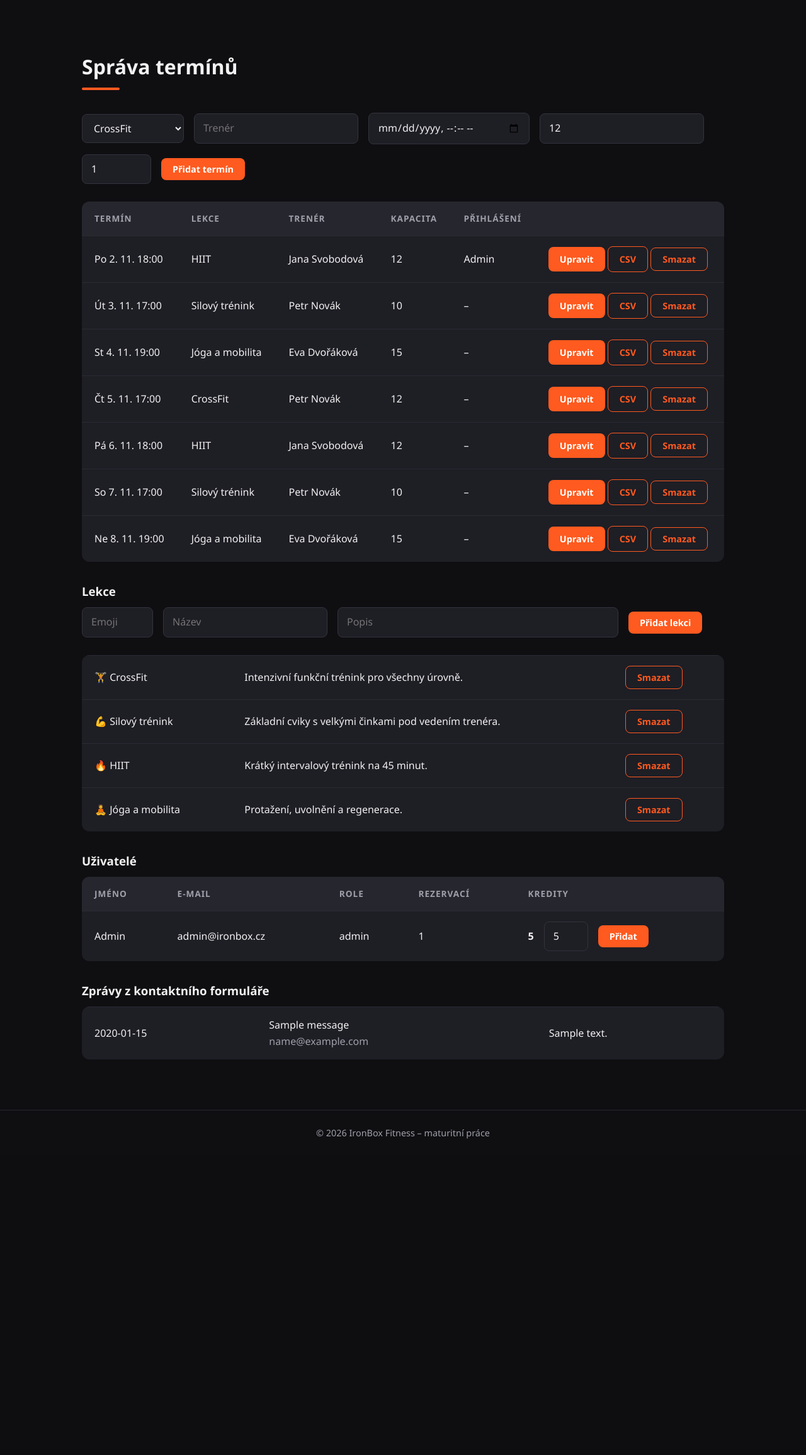
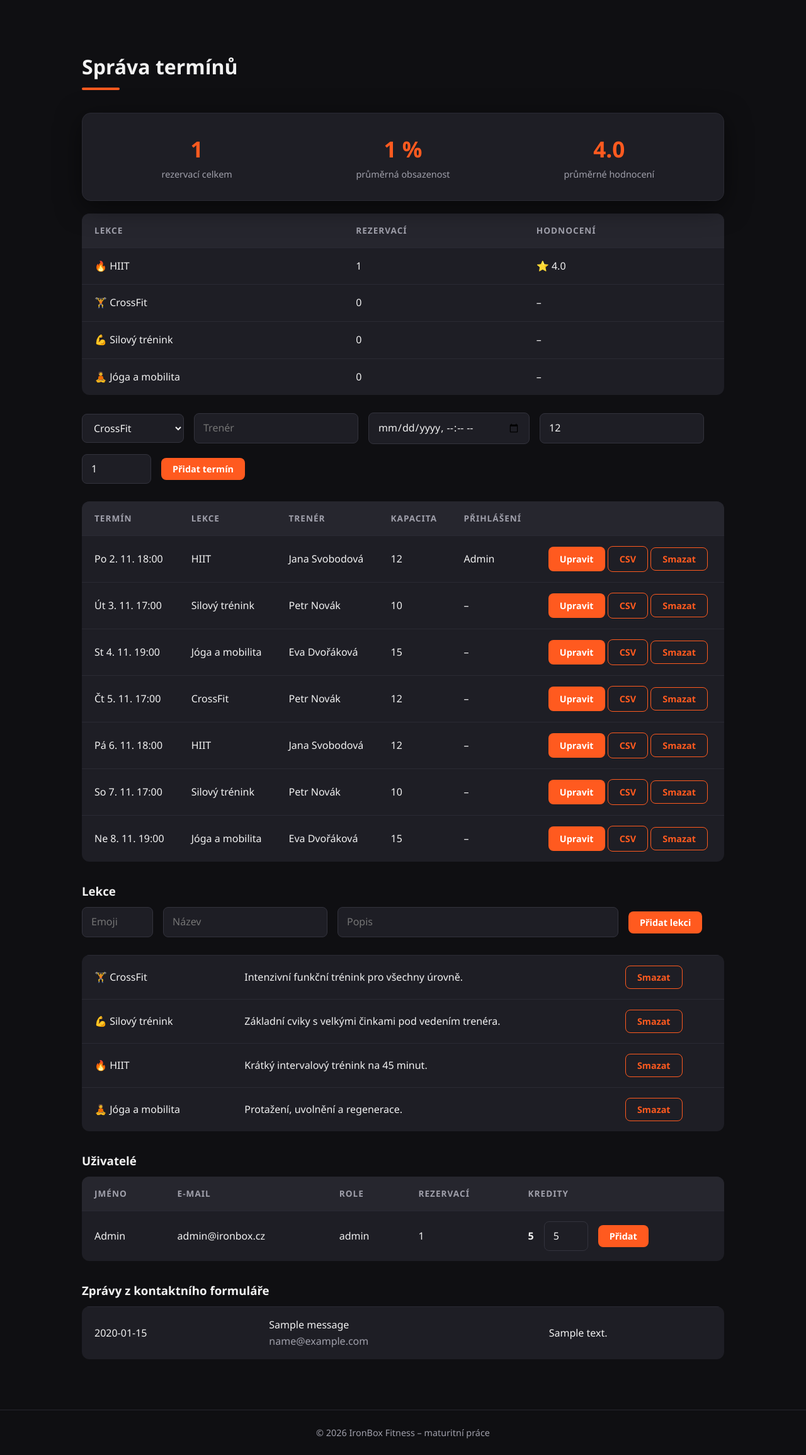
Before and after one commit to StepanSeda/rezervacni-system, a Flask app: page /admin in a window 1280 px wide. Shown: the part 74-2384 px from the top of the page at 63% size. Before the commit the page ends 1882 px from the top, so only its background shows below. Run offline with Flask 3, Linux system fonts and the light colour scheme; the visitor is signed in with stand-in values (Sample User, id 1); data comes from the database, SQL or seed files in the repository; tables that the repository leaves empty hold one stand-in row (values such as "Sample post"); data that the repository does not hold is empty.

Commit message:
dalsi upravy

```diff
--- a/app.py
+++ b/app.py
@@ -45,6 +45,15 @@ CREATE TABLE IF NOT EXISTS waitlist(
   user_id INTEGER NOT NULL REFERENCES users(id) ON DELETE CASCADE,
   session_id INTEGER NOT NULL REFERENCES sessions(id) ON DELETE CASCADE,
   UNIQUE(user_id, session_id));
+CREATE TABLE IF NOT EXISTS ratings(
+  user_id INTEGER NOT NULL REFERENCES users(id) ON DELETE CASCADE,
+  session_id INTEGER NOT NULL REFERENCES sessions(id) ON DELETE CASCADE,
+  stars INTEGER NOT NULL CHECK(stars BETWEEN 1 AND 5),
+  PRIMARY KEY(user_id, session_id));
+CREATE TABLE IF NOT EXISTS notifications(
+  id INTEGER PRIMARY KEY AUTOINCREMENT,
+  user_id INTEGER NOT NULL REFERENCES users(id) ON DELETE CASCADE,
+  text TEXT NOT NULL, created_at TEXT NOT NULL, seen INTEGER NOT NULL DEFAULT 0);
 CREATE TABLE IF NOT EXISTS messages(
   id INTEGER PRIMARY KEY AUTOINCREMENT,
   name TEXT NOT NULL, email TEXT NOT NULL, body TEXT NOT NULL, created_at TEXT NOT NULL);
@@ -125,7 +134,15 @@ def fmt(s):
 
 @app.context_processor
 def inject_user():
-    return {"user": current_user()}
+    u = current_user()
+    notes = []
+    if u:
+        notes = db().execute("SELECT text FROM notifications WHERE user_id=? AND seen=0 ORDER BY id",
+                             (u["id"],)).fetchall()
+        if notes:
+            db().execute("UPDATE notifications SET seen=1 WHERE user_id=?", (u["id"],))
+            db().commit()
+    return {"user": u, "notes": notes}
 
 
 def current_user():
@@ -166,7 +183,10 @@ def index():
     extra, args = ("AND s.class_id=?3", [uid, datetime.now().strftime(FMT), cid]) if cid \
         else ("", [uid, datetime.now().strftime(FMT)])
     sessions = db().execute(SESSION_SQL.format(extra=extra), args).fetchall()
-    classes = db().execute("SELECT * FROM classes").fetchall()
+    classes = db().execute("""SELECT c.*,
+        (SELECT ROUND(AVG(r.stars),1) FROM ratings r JOIN sessions s ON s.id=r.session_id WHERE s.class_id=c.id) AS avg_rating,
+        (SELECT COUNT(*) FROM ratings r JOIN sessions s ON s.id=r.session_id WHERE s.class_id=c.id) AS n_rating
+        FROM classes c""").fetchall()
     q = lambda sql: db().execute(sql).fetchone()[0]
     stats = dict(classes=q("SELECT COUNT(*) FROM classes"),
                  trainers=q("SELECT COUNT(DISTINCT trainer) FROM sessions"),
@@ -263,7 +283,9 @@ def my():
         JOIN sessions s ON s.id=w.session_id JOIN classes c ON c.id=s.class_id
         WHERE w.user_id=? AND s.starts_at>? ORDER BY s.starts_at""",
                         (session["uid"], now)).fetchall()
-    return render_template("my.html", wait=wait, upcoming=[r for r in rows if r["starts_at"] > now],
+    rated = {r["session_id"]: r["stars"] for r in
+             db().execute("SELECT session_id, stars FROM ratings WHERE user_id=?", (session["uid"],))}
+    return render_template("my.html", rated=rated, wait=wait, upcoming=[r for r in rows if r["starts_at"] > now],
                            past=[r for r in rows if r["starts_at"] <= now])
 
 
@@ -294,7 +316,15 @@ def admin():
     users = db().execute("""SELECT u.*, (SELECT COUNT(*) FROM bookings b WHERE b.user_id=u.id) AS n
         FROM users u ORDER BY u.id""").fetchall()
     msgs = db().execute("SELECT * FROM messages ORDER BY id DESC LIMIT 20").fetchall()
-    return render_template("admin.html", classes=classes, rows=rows, users=users, msgs=msgs)
+    one = lambda sql: db().execute(sql).fetchone()[0]
+    cap, bk = one("SELECT COALESCE(SUM(capacity),0) FROM sessions"), one("SELECT COUNT(*) FROM bookings")
+    stats = dict(bookings=bk, fill=round(100 * bk / cap) if cap else 0,
+                 avg=one("SELECT ROUND(AVG(stars),1) FROM ratings"),
+                 popular=db().execute("""SELECT c.emoji, c.name, COUNT(b.id) AS n,
+                   (SELECT ROUND(AVG(r.stars),1) FROM ratings r JOIN sessions s2 ON s2.id=r.session_id WHERE s2.class_id=c.id) AS avg
+                   FROM classes c LEFT JOIN sessions s ON s.class_id=c.id LEFT JOIN bookings b ON b.session_id=s.id
+                   GROUP BY c.id ORDER BY n DESC""").fetchall())
+    return render_template("admin.html", classes=classes, rows=rows, users=users, msgs=msgs, stats=stats)
 
 
 @app.route("/admin/smazat/<int:sid>", methods=["POST"])
@@ -394,7 +424,7 @@ def promote(sid):
     """Uvolněné místo dostane první z čekací listiny, který má kredit."""
     d = db()
     while True:
-        cap = d.execute("SELECT capacity FROM sessions WHERE id=?", (sid,)).fetchone()
+        cap = d.execute("SELECT s.capacity, s.starts_at, c.name FROM sessions s JOIN classes c ON c.id=s.class_id WHERE s.id=?", (sid,)).fetchone()
         taken = d.execute("SELECT COUNT(*) FROM bookings WHERE session_id=?", (sid,)).fetchone()[0]
         if not cap or taken >= cap["capacity"]:
             break
@@ -406,6 +436,9 @@ def promote(sid):
         d.execute("INSERT OR IGNORE INTO bookings(user_id,session_id,created_at) VALUES(?,?,?)",
                   (w["user_id"], sid, datetime.now().strftime(FMT)))
         d.execute("UPDATE users SET credits=credits-1 WHERE id=?", (w["user_id"],))
+        d.execute("INSERT INTO notifications(user_id,text,created_at) VALUES(?,?,?)",
+                  (w["user_id"], f"Uvolnilo se místo – byl jsi přihlášen na lekci {cap['name']}, {fmt(cap['starts_at'])}.",
+                   datetime.now().strftime(FMT)))
     d.commit()
 
 
@@ -460,6 +493,46 @@ def admin_export(sid):
                     headers={"Content-Disposition": f"attachment; filename=prezentka-{sid}.csv"})
 
 
+@app.route("/hodnotit/<int:sid>", methods=["POST"])
+@login_required()
+def rate(sid):
+    try:
+        stars = int(request.form["stars"])
+        assert 1 <= stars <= 5
+    except (ValueError, AssertionError, KeyError):
+        flash("Neplatné hodnocení.", "err")
+        return redirect(url_for("my"))
+    ok = db().execute("""SELECT 1 FROM bookings b JOIN sessions s ON s.id=b.session_id
+        WHERE b.user_id=? AND b.session_id=? AND s.starts_at<=?""",
+                      (session["uid"], sid, datetime.now().strftime(FMT))).fetchone()
+    if not ok:
+        flash("Hodnotit lze jen proběhlou lekci, na kterou jsi byl přihlášen.", "err")
+    else:
+        db().execute("""INSERT INTO ratings(user_id,session_id,stars) VALUES(?,?,?)
+            ON CONFLICT(user_id,session_id) DO UPDATE SET stars=excluded.stars""", (session["uid"], sid, stars))
+        db().commit()
+        flash("Díky za hodnocení!", "ok")
+    return redirect(url_for("my"))
+
+
+@app.route("/moje.ics")
+@login_required()
+def my_ics():
+    rows = db().execute("""SELECT s.*, c.name AS cname FROM bookings b JOIN sessions s ON s.id=b.session_id
+        JOIN classes c ON c.id=s.class_id WHERE b.user_id=? AND s.starts_at>? ORDER BY s.starts_at""",
+                        (session["uid"], datetime.now().strftime(FMT))).fetchall()
+    L = ["BEGIN:VCALENDAR", "VERSION:2.0", "PRODID:-//IronBox//CS"]
+    for r in rows:
+        st = datetime.strptime(r["starts_at"], FMT)
+        L += ["BEGIN:VEVENT", f"UID:ironbox-{r['id']}@ironbox", f"DTSTAMP:{datetime.now():%Y%m%dT%H%M%S}",
+              f"DTSTART:{st:%Y%m%dT%H%M%S}", f"DTEND:{st + timedelta(hours=1):%Y%m%dT%H%M%S}",
+              f"SUMMARY:{r['cname']} ({r['trainer']})", "LOCATION:IronBox Fitness\\, Sportovní 12\\, Jablunkov",
+              "END:VEVENT"]
+    L.append("END:VCALENDAR")
+    return Response("\r\n".join(L), mimetype="text/calendar",
+                    headers={"Content-Disposition": "attachment; filename=moje-lekce.ics"})
+
+
 init_db()
 if __name__ == "__main__":
     app.run(debug=True)
--- a/static/style.css
+++ b/static/style.css
@@ -211,3 +211,4 @@ button:disabled { cursor: not-allowed; }
 .sub { margin: 32px 0 10px; }
 textarea { padding: 10px 14px; background: var(--card); color: var(--text); border: 1px solid #33333d; border-radius: 8px; font: inherit; }
 .stats { margin-top: 24px; }
+.card p.rating { padding-bottom: 16px; color: var(--low); font-weight: 600; }
--- a/templates/admin.html
+++ b/templates/admin.html
@@ -2,6 +2,14 @@
 {% block content %}
 <section class="section">
   <h2>Správa termínů</h2>
+  <div class="stats" style="margin:0 0 20px">
+    <div><strong>{{ stats.bookings }}</strong><span>rezervací celkem</span></div>
+    <div><strong>{{ stats.fill }} %</strong><span>průměrná obsazenost</span></div>
+    <div><strong>{{ stats.avg or '–' }}</strong><span>průměrné hodnocení</span></div>
+  </div>
+  <div class="table-wrap" style="margin-bottom:28px"><table>
+    <thead><tr><th>Lekce</th><th>Rezervací</th><th>Hodnocení</th></tr></thead>
+    <tbody>{% for p in stats.popular %}<tr><td>{{ p.emoji }} {{ p.name }}</td><td>{{ p.n }}</td><td>{{ ('⭐ ' ~ p.avg) if p.avg else '–' }}</td></tr>{% endfor %}</tbody></table></div>
   <form method="post" class="form inline"><input type="hidden" name="csrf" value="{{ csrf() }}">
     <select name="class_id">{% for c in classes %}<option value="{{ c.id }}">{{ c.name }}</option>{% endfor %}</select>
     <input name="trainer" placeholder="Trenér" required>
--- a/templates/base.html
+++ b/templates/base.html
@@ -28,6 +28,7 @@
   {% with msgs = get_flashed_messages(with_categories=true) %}
     {% for cat, m in msgs %}<div class="flash {{ cat }}">{{ m }}</div>{% endfor %}
   {% endwith %}
+  {% for n in notes %}<div class="flash ok">🔔 {{ n.text }}</div>{% endfor %}
   {% block content %}{% endblock %}
   <footer><p>© 2026 IronBox Fitness – maturitní práce</p></footer>
 </body>
--- a/templates/index.html
+++ b/templates/index.html
@@ -23,6 +23,7 @@
       <div class="card-img img-{{ ['crossfit','silovy','hiit','joga'][loop.index0 % 4] }}"><span>{{ c.emoji }}</span></div>
       <h3>{{ c.name }}</h3>
       <p>{{ c.description }}</p>
+      {% if c.avg_rating %}<p class="rating">⭐ {{ c.avg_rating }} ({{ c.n_rating }})</p>{% endif %}
     </article>
     {% endfor %}
   </div>
--- a/templates/my.html
+++ b/templates/my.html
@@ -11,6 +11,7 @@
     {% else %}<tr><td colspan="4">Zatím nemáš žádnou rezervaci. <a href="{{ url_for('index') }}#rozvrh">Vybrat lekci</a></td></tr>
     {% endfor %}
     </tbody></table></div>
+  {% if upcoming %}<p><a href="{{ url_for('my_ics') }}">📅 Přidat do kalendáře (.ics)</a></p>{% endif %}
   {% if wait %}
   <h3 class="sub">Čekací listina</h3>
   <ul class="muted">{% for s in wait %}<li>{{ s.starts_at | fmt }} – {{ s.cname }}
@@ -18,7 +19,10 @@
   {% endif %}
   {% if past %}
   <h3 class="sub">Historie</h3>
-  <ul class="muted">{% for s in past %}<li>{{ s.starts_at | fmt }} – {{ s.cname }}</li>{% endfor %}</ul>
+  <ul class="muted">{% for s in past %}<li>{{ s.starts_at | fmt }} – {{ s.cname }}
+    <form method="post" action="{{ url_for('rate', sid=s.id) }}" style="display:inline"><input type="hidden" name="csrf" value="{{ csrf() }}">
+    <select name="stars">{% for i in range(5,0,-1) %}<option value="{{ i }}" {{ 'selected' if rated.get(s.id) == i }}>{{ '⭐' * i }}</option>{% endfor %}</select>
+    <button class="btn btn-small btn-ghost">{{ 'Změnit' if rated.get(s.id) else 'Ohodnotit' }}</button></form></li>{% endfor %}</ul>
   {% endif %}
 </section>
 {% endblock %}
```
Also changed, not shown: README.md.
